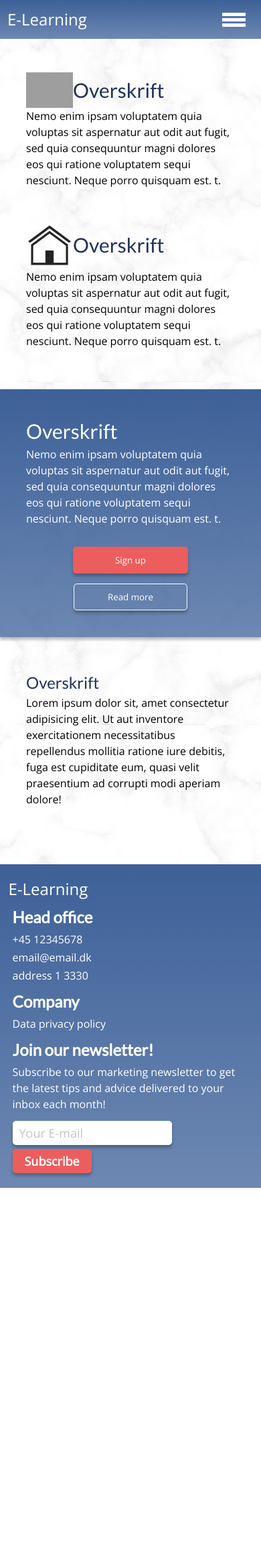
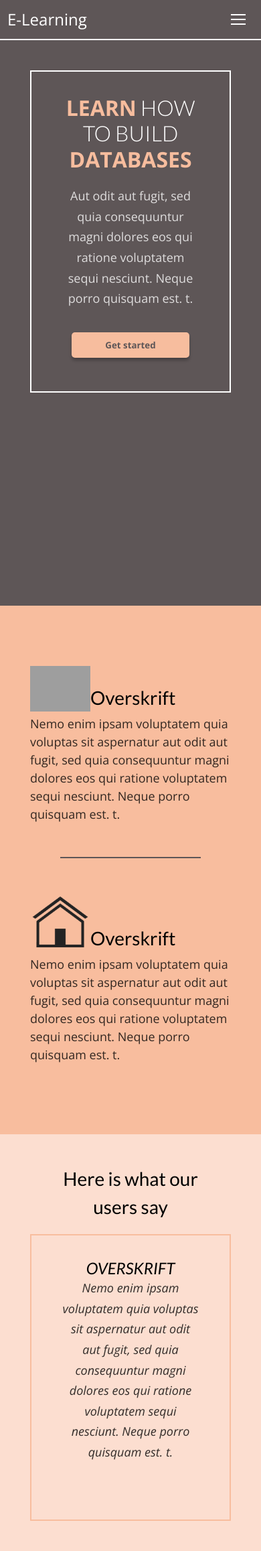
Before and after one commit to mBoegvald/eLearning, a PHP site: page / in a window 390 px wide. Shown: the whole page at 67% size. Before the commit the page ends 1773 px from the top, so only its background shows below. Run offline with PHP 8.4, Linux system fonts and the light colour scheme; data that the repository does not hold is empty; grey boxes are pictures that could not be loaded.

Commit message:
New design mobile start

```diff
--- a/css/main.css
+++ b/css/main.css
@@ -1,3 +1,14 @@
+:root {
+  --main-color: #5e5657;
+  --secondary-color: #f8bd9e;
+  --tertiary-color: #fcded0;
+  --white: #fff;
+  --black: #000;
+  --emphasize-color: #f7bd9e;
+  --font-header: "Lato", sans-serif;
+  --font-text: "Open Sans", sans-serif;
+}
+
 * {
   box-sizing: border-box;
   margin: 0;
@@ -10,110 +21,154 @@ body {
   font-size: 16px; /* px fallback */
   font-size: 1.6rem; /* default font-size for document */
   line-height: 1.5; /* a nice line-height */
+  width: 100%;
+  font-family: var(--font-text);
 }
 
-h1,
-h2,
-h3 {
-  font-family: "Lato", sans-serif;
-  color: #213159;
-  font-weight: 400;
+/* LANDING */
+
+#landing {
+  background-color: var(--main-color);
+  height: 100vh;
 }
 
-p {
-  font-family: "Open Sans", sans-serif;
+.contentContainer {
+  max-width: 1440px;
+  padding: 4.5rem 4.5rem;
 }
 
-main {
-  width: 100%;
-  background-image: url(../pics/marble2.jpg);
+.mainContent {
+  border: 2px solid var(--white);
+  color: var(--white);
+  padding: 3.5rem 2rem 5rem;
+  text-align: center;
 }
 
-.intro-content {
+.mainContent h1 {
+  text-transform: uppercase;
+  color: var(--white);
+  margin-bottom: 2rem;
+  line-height: 1.2;
+  font-weight: 300;
+  font-family: var(--font-header);
+}
+.emphasize {
+  color: var(--emphasize-color);
+  font-weight: bold;
+}
+
+.mainContent p {
+  max-width: 80%;
+  margin: 0 auto;
+  margin-bottom: 3.5rem;
+  color: rgba(255, 255, 255, 0.8);
+  line-height: 1.7;
+  font-size: 1.8rem;
+  font-weight: 300;
+}
+
+.mainContent .btn {
+  background-color: var(--emphasize-color);
+  color: var(--main-color);
+}
+
+/* LANDING END */
+
+/* INFO SECTION */
+
+#information {
+  background-color: var(--secondary-color);
+}
+
+.info-content {
   display: grid;
   grid-template-columns: 10fr;
   grid-gap: 5rem;
-  width: 80%;
   margin: 0 auto;
-  padding: 5rem 0 6rem;
+  padding: 4.5rem 0 6rem;
 }
 
-.intro-element-header {
+.info-element-header {
   display: grid;
   grid-template-columns: 2fr 10fr;
+  margin-bottom: 0.5rem;
 }
-.intro-element-header img {
-  width: 7rem;
+.info-element-header img {
+  width: 9rem;
 }
-.intro-element-header h1 {
-  align-self: center;
-  font-size: 3rem;
+.info-element-header h1 {
+  align-self: end;
+  font-family: var(--font-header);
+  font-size: 2.8rem;
+  font-weight: 500;
 }
 
-/* BANNER */
-
-#banner {
-  background: linear-gradient(180deg, #3d6098 0%, rgba(61, 96, 152, 0) 100%),
-    rgba(61, 96, 152, 0.75);
-  box-shadow: 0 0.4rem 0.4rem rgba(0, 0, 0, 0.25);
-  color: #fff;
+.info-element-text {
+  font-size: 1.8rem;
+  color: rgba(0, 0, 0, 0.8);
 }
 
-.banner-content {
-  display: grid;
-  grid-template-columns: 10fr;
-  grid-gap: 3rem;
-  width: 80%;
+hr {
   margin: 0 auto;
-  padding: 4rem 0;
+  width: 70%;
+  border: 0.5px solid var(--main-color);
 }
 
-.banner-text h2 {
-  color: #fff;
-  font-size: 3rem;
+/* INFO END */
+
+/* REVIEWS */
+
+#reviews {
+  background-color: var(--tertiary-color);
 }
-.banner-buttons {
+#reviews h1 {
+  max-width: 80%;
+  margin: 0 auto;
   text-align: center;
-  align-self: center;
+  font-family: var(--font-header);
+  font-size: 2.8rem;
+  font-weight: 400;
+}
+#reviews .mainContent {
+  border-color: var(--secondary-color);
+  margin-top: 2rem;
+}
+#reviews .mainContent h1 {
+  font-style: italic;
+  font-size: 2.4rem;
+  font-weight: 400;
+  color: var(--black);
+}
+#reviews .mainContent p {
+  font-weight: 400;
+  font-style: italic;
+  color: rgba(0, 0, 0, 0.8);
 }
 
-/* COURSES */
+/* REVIEWS END */
+
+/* BUTTONS */
+.btn {
+  box-shadow: 0 0.4rem 0.4rem rgba(0, 0, 0, 0.25);
+  border: 0;
+  border-radius: 0.5rem;
+  padding: 1rem 5rem;
+  cursor: pointer;
+  font-weight: bold;
+}
 
 /* BUTTONS */
 
-.btn {
-  box-shadow: 0 0.4rem 0.4rem rgba(0, 0, 0, 0.25);
-  border-radius: 0.5rem;
-  color: #ffffff;
-  padding: 1rem 5rem;
-  cursor: pointer;
-}
-.signup-button {
-  background: #ec5d5e;
-  border: 0.15rem solid #ec5d5e;
-  width: 171.13px;
-  margin-bottom: 1.5rem;
-}
-.read-more-button {
-  background: transparent;
-  border: 0.15rem solid #ffffff;
-}
+/* MEDIA QUERIES */
 
-@media screen and (min-width: 600px) {
-  .intro-content {
+/* @media screen and (min-width: 600px) {
+  .info-content {
     grid-template-columns: 10fr 10fr;
-  }
-  .signup-button {
-    margin-bottom: 0rem;
   }
 }
 
 @media screen and (min-width: 1140px) {
-  .banner-content {
-    grid-template-columns: 10fr 6fr;
-    padding: 6rem 0;
-  }
-  .intro-content {
+  .info-content {
     padding: 6rem 0 8rem;
   }
-}
+} */
--- a/css/nav.css
+++ b/css/nav.css
@@ -5,9 +5,8 @@
 
 nav {
   width: 100%;
-  background: linear-gradient(180deg, #3d6098 0%, rgba(61, 96, 152, 0) 100%),
-    rgba(61, 96, 152, 0.75);
-  box-shadow: 0 0.4rem 0.4rem rgba(0, 0, 0, 0.25);
+  background-color: var(--main-color);
+  border-bottom: 2px solid var(--white);
 }
 
 #mobile-container {
@@ -29,16 +28,18 @@ nav {
 }
 
 .navbar-toggler div {
-  width: 35px;
-  height: 5px;
+  width: 22px;
+  height: 2px;
   background-color: white;
-  margin: 0.3rem 0;
+  margin: 0.5rem 0;
   transition: 0.4s;
 }
 
 .navbar-collapse {
-  padding: 0.9rem 0 1.25rem 1.25rem;
-  display: none;
+  /* padding: 0.9rem 0 1.25rem 1.25rem; */
+  max-height: 0;
+  transition: 1s;
+  overflow: hidden;
 }
 
 .navbar-collapse li {
@@ -63,12 +64,13 @@ nav {
 }
 
 .showCollapse {
-  display: block;
+  max-height: 10rem;
+  transition: 1s;
 }
 
 .change .bar1 {
   -webkit-transform: rotate(-45deg) translate(-0.9rem, 0.6rem);
-  transform: rotate(-45deg) translate(-0.6rem, 0.6rem);
+  transform: rotate(-45deg) translate(-0.5rem, 0.5rem);
 }
 
 .change .bar2 {
--- a/index.php
+++ b/index.php
@@ -3,26 +3,85 @@
 <head>
     <meta charset="UTF-8">
     <meta name="viewport" content="width=device-width, initial-scale=1.0">
+    <link href="https://fonts.googleapis.com/css2?family=Lato:ital,wght@0,100;0,300;0,400;0,700;0,900;1,100;1,300;1,400;1,700;1,900&family=Open+Sans:ital,wght@0,300;0,400;0,600;0,700;0,800;1,300;1,400;1,600;1,700;1,800&display=swap" rel="stylesheet">
     <link rel="stylesheet" href="css/main.css" />
     <link rel="stylesheet" href="css/nav.css">
     <link rel="stylesheet" href="css/footer.css">
     <link rel="stylesheet" href="css/courses.css">
-    <link
+    <!-- <link
       href="https://fonts.googleapis.com/css2?family=Lato&display=swap"
       rel="stylesheet"
     />
     <link
       href="https://fonts.googleapis.com/css2?family=Open+Sans&display=swap"
       rel="stylesheet"
-    />
+    /> -->
     <title>E-learning</title>
 </head>
 <body>
     <?php
         include_once("components/nav.php");
     ?>
-    <main>
-        <section id="intro">
+    <main id="landing">
+        <div class="contentContainer">
+            <div class="mainContent">
+                <h1><span class="emphasize">Learn</span> how<br> to build <span class="emphasize">databases</span></h1>
+                <p>Aut odit aut fugit, sed quia consequuntur magni dolores eos qui ratione voluptatem sequi nesciunt. Neque porro quisquam est. t. </p>
+                <button class="btn">Get started</button>
+            </div>
+        </div>
+    </main>
+    <section id="information">
+        <div class="contentContainer">
+            <div class="info-content">
+                <div class="info-element">
+                    <div class="info-element-header">
+                        <img src="./pics/learning.png" alt="">
+                        <h1>Overskrift</h1>
+                    </div>
+                    <div class="info-element-text">
+                        <p>
+                            Nemo enim ipsam voluptatem quia voluptas sit aspernatur aut odit
+                            aut fugit, sed quia consequuntur magni dolores eos qui ratione
+                            voluptatem sequi nesciunt. Neque porro quisquam est. t.
+                        </p>
+                    </div>
+                </div>
+                <hr>
+                <div class="info-element">
+                    <div class="info-element-header">
+                        <img src="./pics/house.png" alt="house"/>
+                        <h1>Overskrift</h1>
+                    </div>
+                    <div class="info-element-text">
+                        <p>
+                            Nemo enim ipsam voluptatem quia voluptas sit aspernatur aut odit
+                            aut fugit, sed quia consequuntur magni dolores eos qui ratione
+                            voluptatem sequi nesciunt. Neque porro quisquam est. t.
+                        </p>
+                    </div>
+                </div>
+            </div>
+        </div>
+    </section>
+    <section id="reviews">
+        <div class="contentContainer">
+            <h1>Here is what our users say</h1>
+            <div class="mainContent">
+                <h1>Overskrift</h1>
+                <p>Nemo enim ipsam voluptatem quia voluptas sit aspernatur aut odit aut fugit, sed quia consequuntur magni dolores eos qui ratione voluptatem sequi nesciunt. Neque porro quisquam est. t. </p>
+            </div>
+        </div>
+    </section>
+</body>
+</html>
+
+
+
+
+
+
+                    <!-- <section id="intro">
                         <div class="intro-content">
                             <div class="intro-element">
                                 <div class="intro-element-header">
@@ -74,13 +133,4 @@
                                 Lorem ipsum dolor sit, amet consectetur adipisicing elit. Ut aut inventore exercitationem necessitatibus repellendus mollitia ratione iure debitis, fuga est cupiditate eum, quasi velit praesentium ad corrupti modi aperiam dolore!
                             </p>
                         </div>
-            <?php
-                include_once("components/courses.php");
-            ?>
-        </section>
-    </main>
-    <?php
-        include_once("components/footer.html");
-    ?>
-</body>
-</html>
+                    </section> -->
```
Lines whose indentation alone changed are shown as unchanged.
